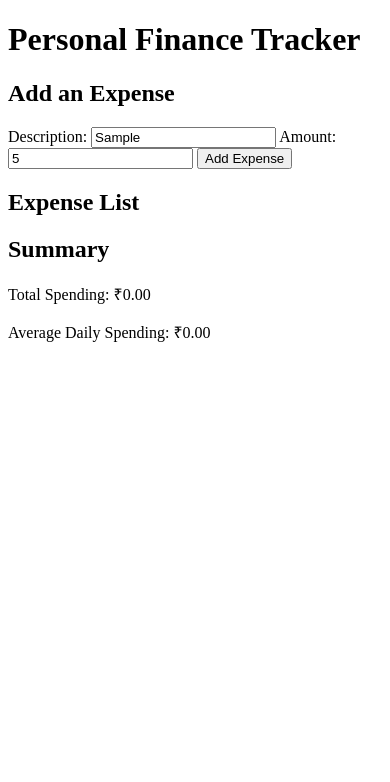
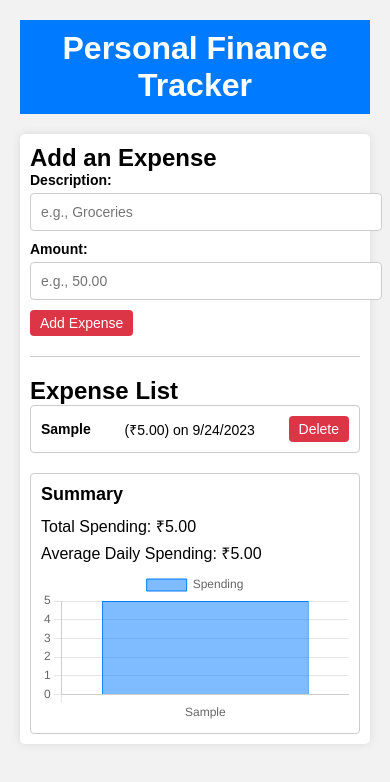
Before and after one commit to 69PercentFat/Expense-Tracker, a plain HTML site: page index.html in a window 390 px wide. Both pictures are taken after typing "Sample", "5" into the empty fields and a click on the button "Add Expense". Drawn offline with nearby package versions, Linux system fonts and the light colour scheme.

Commit message:
Update 2.0
graph added and css made for mobile friendly use

```diff
--- a/index.css
+++ b/index.css
@@ -39,6 +39,7 @@ label {
     display: block;
     margin-bottom: 5px;
     font-weight: bold;
+    font-size: 14px;
 }
 
 input[type="text"],
@@ -48,6 +49,7 @@ input[type="number"] {
     margin-bottom: 10px;
     border: 1px solid #ccc;
     border-radius: 4px;
+    font-size: 14px;
 }
 
 /* Style the "Add Expense" button */
@@ -58,6 +60,7 @@ button {
     border: none;
     border-radius: 4px;
     cursor: pointer;
+    font-size: 16px;
 }
 
 /* Style the expense list */
@@ -74,6 +77,14 @@ ul {
 
 li {
     margin-bottom: 10px;
+    font-size: 14px;
+    border: 1px solid #ccc;
+    border-radius: 4px;
+    background-color: #fff;
+    padding: 10px;
+    display: flex;
+    justify-content: space-between;
+    align-items: center;
 }
 
 /* Style the "Delete" button within list items */
@@ -84,11 +95,12 @@ button {
     border: none;
     border-radius: 4px;
     cursor: pointer;
+    font-size: 14px;
 }
 
 /* Style the summary section */
 #summary {
-    background-color: #f2f2f2;
+    background-color: #fff;
     border: 1px solid #ccc;
     border-radius: 4px;
     padding: 10px;
@@ -97,7 +109,7 @@ button {
 
 /* Style summary section headings */
 #summary h2 {
-    font-size: 20px;
+    font-size: 18px;
     margin-bottom: 10px;
 }
 
@@ -107,6 +119,12 @@ button {
     margin-bottom: 5px;
 }
 
+/* Style the canvas for the spending chart */
+#spending-chart {
+    width: 100%;
+    height: 200px;
+}
+
 /* Responsive design for smaller screens */
 @media (max-width: 768px) {
     .container {
--- a/index.html
+++ b/index.html
@@ -1,9 +1,11 @@
 <!DOCTYPE html>
 <html>
+
 <head>
     <title>Personal Finance Tracker</title>
-    <link rel="stylesheet" type="text/css" href="styles.css">
+    <link rel="stylesheet" type="text/css" href="index.css">
 </head>
+
 <body>
     <h1>Personal Finance Tracker</h1>
 
@@ -26,12 +28,19 @@
 
         <!-- Add the summary section here -->
         <div id="summary">
-            <h2>Summary</h2>
-            <p>Total Spending: <span id="total-spending">₹0.00</span></p>
-            <p>Average Daily Spending: <span id="average-daily-spending">₹0.00</span></p>
+            <!-- Add a canvas for the chart -->
+                <h2>Summary</h2>
+                <p>Total Spending: <span id="total-spending">₹0.00</span></p>
+                <p>Average Daily Spending: <span id="average-daily-spending">₹0.00</span></p>
+                <canvas id="spending-chart" width="400" height="200"></canvas>
+
         </div>
     </div>
 
-    <script src="app.js"></script>
+    <script src="script.js"></script>
+    <!-- Include Chart.js from a CDN -->
+    <script src="https://cdn.jsdelivr.net/npm/chart.js"></script>
+
 </body>
+
 </html>
--- a/script.js
+++ b/script.js
@@ -1,5 +1,6 @@
 let expenses = [];
 
+// Function to add an expense
 function addExpense() {
     const description = document.getElementById('expense-description').value;
     const amount = parseFloat(document.getElementById('expense-amount').value);
@@ -15,12 +16,14 @@ function addExpense() {
         expenses.push(expense);
         updateExpenseList();
         updateSummary();
+        updateSpendingChart();
         clearInputFields();
     } else {
         alert('Please enter a valid description and amount.');
     }
 }
 
+// Function to update the expense list
 function updateExpenseList() {
     const expenseList = document.getElementById('expenses');
     expenseList.innerHTML = '';
@@ -33,6 +36,7 @@ function updateExpenseList() {
     });
 }
 
+// Function to update the summary section
 function updateSummary() {
     const totalSpending = expenses.reduce((total, expense) => total + expense.amount, 0);
     const averageDailySpending = totalSpending / expenses.length || 0;
@@ -41,15 +45,48 @@ function updateSummary() {
     document.getElementById('average-daily-spending').textContent = `₹${averageDailySpending.toFixed(2)}`;
 }
 
+// Function to update the spending chart
+function updateSpendingChart() {
+    const labels = expenses.map(expense => expense.description);
+    const data = expenses.map(expense => expense.amount);
+
+    const ctx = document.getElementById('spending-chart').getContext('2d');
+
+    new Chart(ctx, {
+        type: 'bar',
+        data: {
+            labels,
+            datasets: [{
+                label: 'Spending',
+                data,
+                backgroundColor: 'rgba(0, 123, 255, 0.5)', // Blue color
+                borderColor: 'rgba(0, 123, 255, 1)',
+                borderWidth: 1
+            }]
+        },
+        options: {
+            scales: {
+                y: {
+                    beginAtZero: true
+                }
+            }
+        }
+    });
+}
+
+// Function to remove an expense
 function removeExpense(index) {
     expenses.splice(index, 1);
     updateExpenseList();
     updateSummary();
+    updateSpendingChart();
 }
 
+// Function to clear input fields
 function clearInputFields() {
     document.getElementById('expense-description').value = '';
     document.getElementById('expense-amount').value = '';
 }
 
-updateSummary();
+// Call the updateSpendingChart function initially to render the chart
+updateSpendingChart();
```
